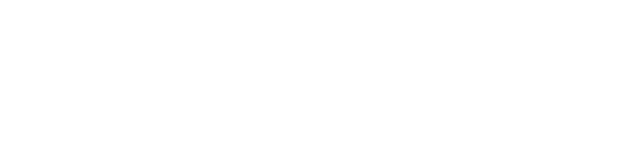
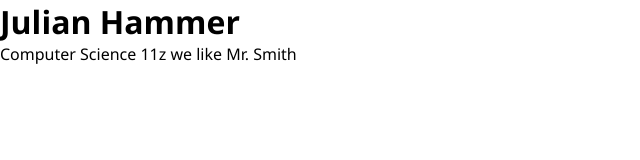
Before and after one commit to MoinJulian/School-Programming, a plain HTML site: page first html/index.html in a window 1280 px wide. Shown: the whole page, without its empty margins (0-640 px from the left). Drawn offline with Linux system fonts and the light colour scheme.

Commit message:
Add styles and paragraph

```diff
--- a/first html/index.html
+++ b/first html/index.html
@@ -6,6 +6,16 @@
     <title>Computer Science</title>
   </head>
   <body>
-
+    <h1>Julian Hammer</h1>
+    <p>Computer Science 11z we like Mr. Smith</p>
   </body>
 </html>
+
+<style>
+  * {
+    padding: 0;
+    margin: 0;
+    box-sizing: border-box;
+    font-family: "Segoe UI", Tahoma, Geneva, Verdana, sans-serif;
+  }
+</style>
```
